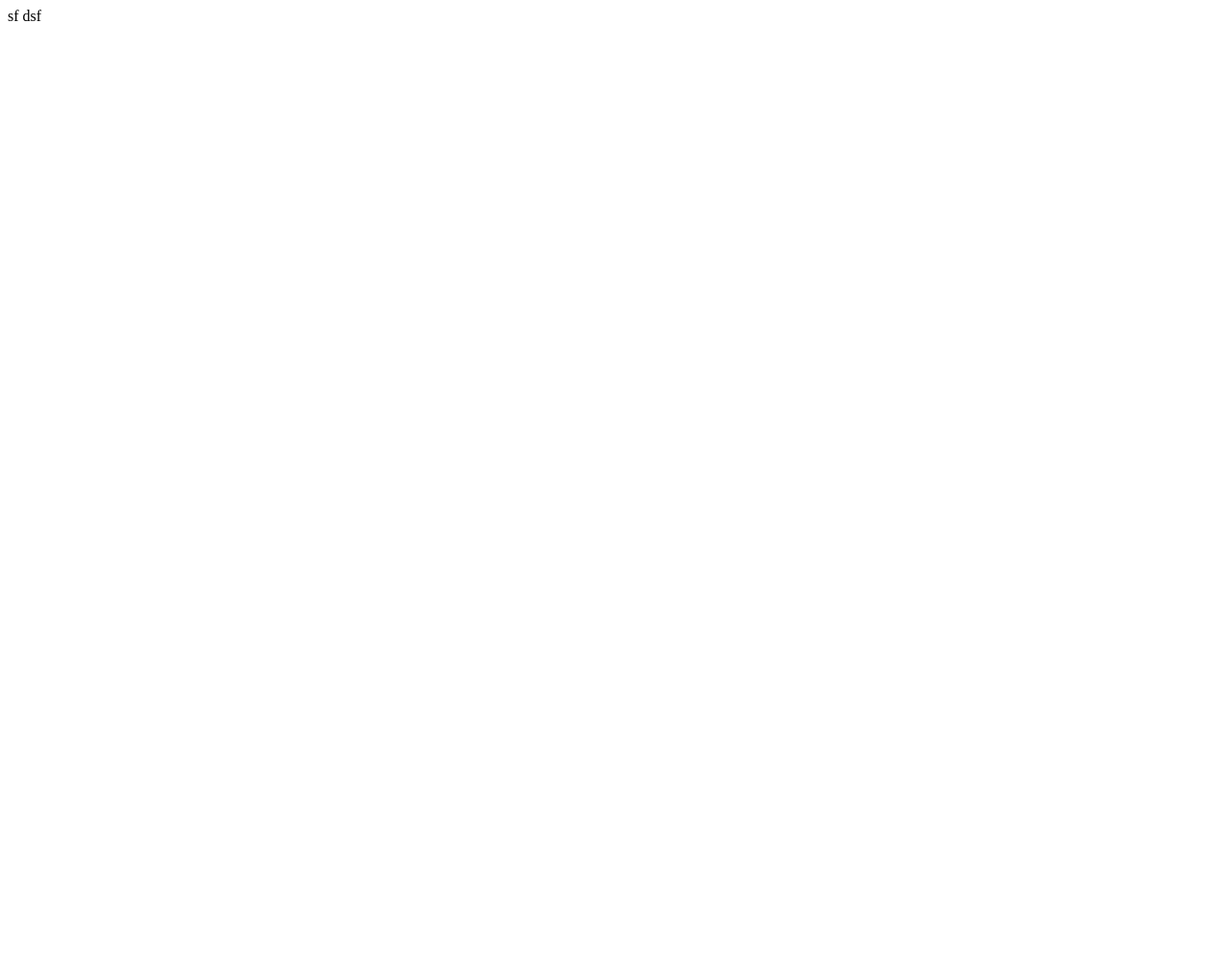
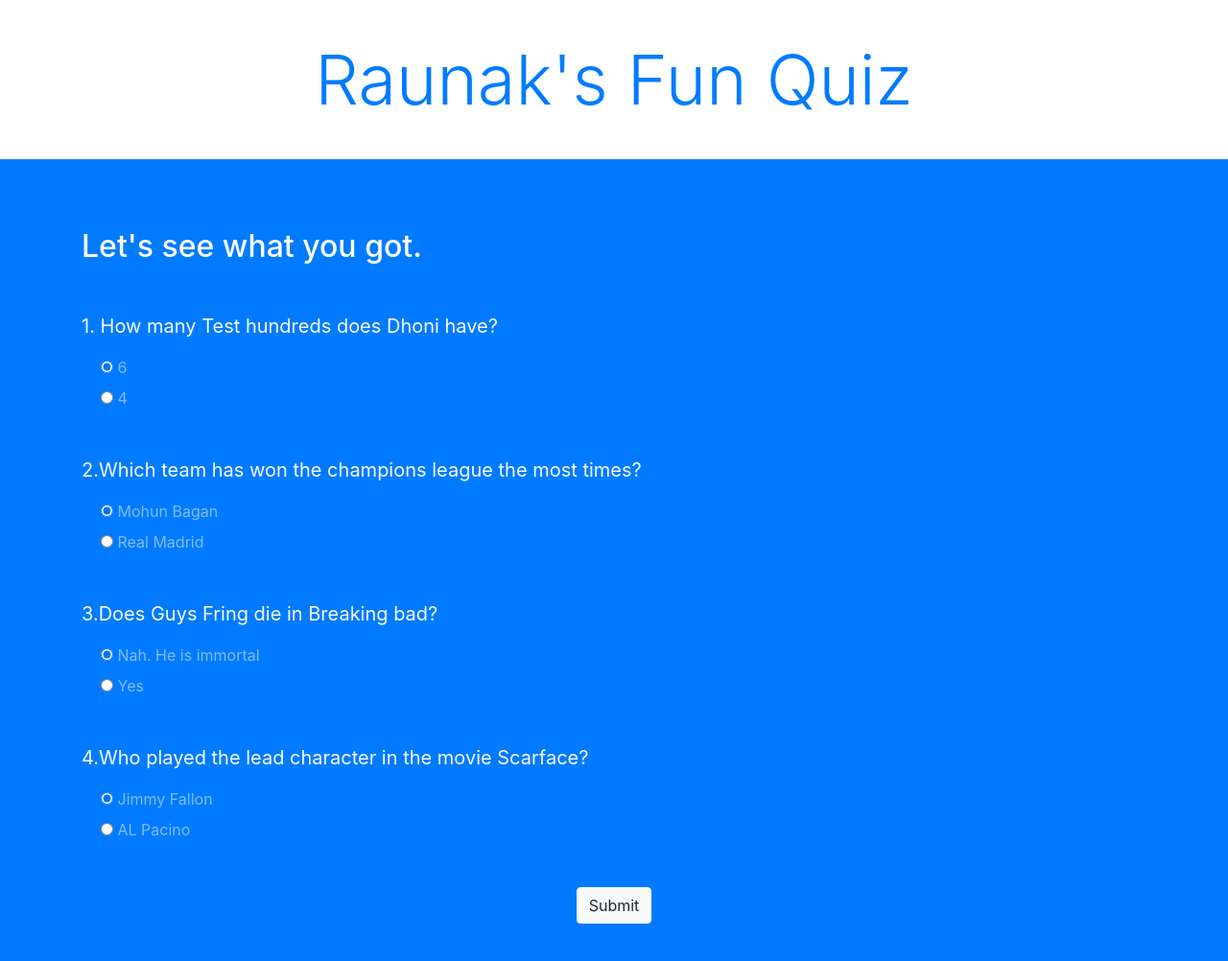
Before and after one commit to raunakbanerjee/Poems, a plain HTML site: page index.html in a window 1280 px wide. Shown: the whole page at 96% size. Before the commit the page ends 800 px from the top, so only its background shows below. Drawn offline with nearby package versions, Linux system fonts and the light colour scheme.

Commit message:
Update index.html

```diff
--- a/index.html
+++ b/index.html
@@ -1,7 +1,86 @@
-<HTML>
+
+<html lang="en">
 <head>
+  <meta charset="UTF-8">
+  <meta name="viewport" content="width=device-width, initial-scale=1.0">
+  <meta http-equiv="X-UA-Compatible" content="ie=edge">
+  <title>Raunak's Cricket Quiz</title>
+  <link rel="stylesheet" href="https://stackpath.bootstrapcdn.com/bootstrap/4.3.1/css/bootstrap.min.css" integrity="sha384-ggOyR0iXCbMQv3Xipma34MD+dH/1fQ784/j6cY/iJTQUOhcWr7x9JvoRxT2MZw1T" crossorigin="anonymous">
 </head>
 <body>
-<p> sf dsf </p>
+
+  <!-- top section -->
+  <div class="intro py-3 bg-white text-center">
+    <div class="container">
+      <h2 class="text-primary display-3 my-4">Raunak's Fun Quiz</h2>
+    </div>
+  </div>
+
+  <!-- result section -->
+  <div class="result py-4 d-none bg-light text-center">
+    <div class="container lead">
+      <p>You got  <span class="text-primary display-4 p-3">0%</span> right. Cheers!</p>
+    </div>
+  </div>
+
+  <!-- quiz section -->
+  <div class="quiz py-4 bg-primary">
+    <div class="container">
+      <h2 class="my-5 text-white">Let's see what you got.</h2>
+
+      <form class="quiz-form text-light">
+        <div class="my-5">
+          <p class="lead font-weight-normal">1. How many Test hundreds does Dhoni have?</p>
+          <div class="form-check my-2 text-white-50">
+            <input type="radio" name="q1" value="A" checked>
+            <label class="form-check-label">6</label>
+          </div>
+          <div class="form-check my-2 text-white-50">
+            <input type="radio" name="q1" value="B">
+            <label class="form-check-label">4</label>
+          </div>
+        </div>
+        <div class="my-5">
+          <p class="lead font-weight-normal">2.Which team has won the champions league the most times? </p>
+          <div class="form-check my-2 text-white-50">
+            <input type="radio" name="q2" value="A" checked>
+            <label class="form-check-label">Mohun Bagan</label>
+          </div>
+          <div class="form-check my-2 text-white-50">
+            <input type="radio" name="q2" value="B">
+            <label class="form-check-label">Real Madrid</label>
+          </div>
+        </div>
+        <div class="my-5">
+          <p class="lead font-weight-normal">3.Does Guys Fring die in Breaking bad? </p>
+          <div class="form-check my-2 text-white-50">
+            <input type="radio" name="q3" value="A" checked>
+            <label class="form-check-label">Nah. He is immortal</label>
+          </div>
+          <div class="form-check my-2 text-white-50">
+            <input type="radio" name="q3" value="B">
+            <label class="form-check-label">Yes</label>
+          </div>
+        </div>
+        <div class="my-5">
+          <p class="lead font-weight-normal">4.Who played the lead character in the movie Scarface?</p>
+          <div class="form-check my-2 text-white-50">
+            <input type="radio" name="q4" value="A" checked>
+            <label class="form-check-label">Jimmy Fallon </label>
+          </div>
+          <div class="form-check my-2 text-white-50">
+            <input type="radio" name="q4" value="B">
+            <label class="form-check-label">AL Pacino</label>
+          </div>
+        </div>
+        <div class="text-center">
+          <input type="submit" class="btn btn-light">
+        </div>
+      </form>
+
+    </div>
+  </div>
+
+  <script src="app.js"></script>
 </body>
-</HTML>
+</html>
```
